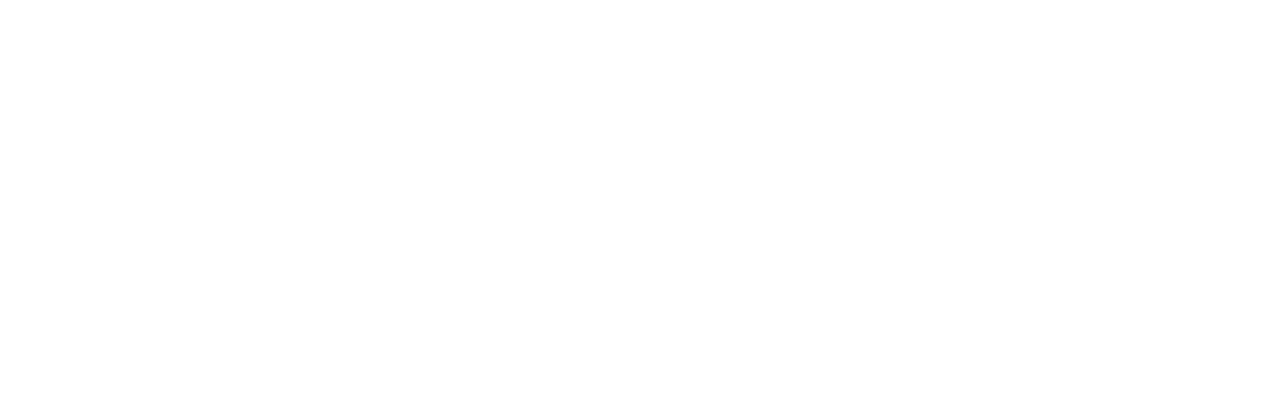
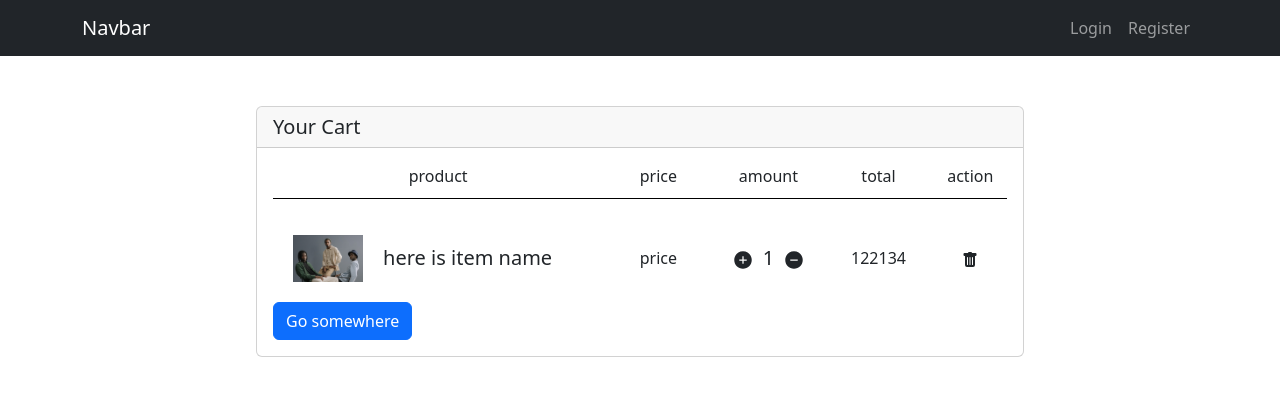
Before and after one commit to DzakiyH/fashion-client, a React (Create React App) app: page /cart-list in a window 1280 px wide. Shown: the top 396 px of the page. Built offline with nearby package versions, Linux system fonts and the light colour scheme.

Commit message:
added cart list

```diff
--- a/package.json
+++ b/package.json
@@ -7,9 +7,11 @@
     "@testing-library/react": "^11.1.0",
     "@testing-library/user-event": "^12.1.10",
     "bootstrap": "5.1.1",
+    "bootstrap-icons": "^1.7.1",
     "react": "^17.0.2",
     "react-bootstrap": "^2.0.0-rc.0",
     "react-dom": "^17.0.2",
+    "react-icons": "^4.3.1",
     "react-redux": "^7.2.5",
     "react-router-dom": "^5.3.0",
     "react-scripts": "4.0.3",
--- a/src/App.js
+++ b/src/App.js
@@ -4,6 +4,7 @@
 import Shop from './Views/shop';
 import LoginUser from './Views/loginUser';
 import RegisterUser from './Views/registerUser';
+import CartList from './Views/cartList';
 import './App.css';
 import 'bootstrap/dist/css/bootstrap.min.css';
 
@@ -27,6 +28,9 @@
           <Route path='/register-user'>
             <RegisterUser />
           </Route>
+          <Route path='/cart-list'>
+            <CartList />
+          </Route>
         </Switch>
       </Router>
     </div>
--- /dev/null
+++ b/src/Components/cartlist/CartItem.js
@@ -0,0 +1,28 @@
+import React from 'react';
+import { AiFillPlusCircle, AiFillMinusCircle } from 'react-icons/ai';
+import { BsFillTrashFill } from 'react-icons/bs';
+
+const CartItem = () => {
+  return (
+    <div className='cart-item'>
+      <img
+        src='/images/men_clothes.jpg'
+        alt='product'
+        className='product-img'
+      />
+      <h5 className='item-name my-auto'>here is item name</h5>
+      <p className='item-price text-center my-auto'>price</p>
+      <div className='item-amount text-center my-auto'>
+        <AiFillPlusCircle />
+        <span className='amount'>1</span>
+        <AiFillMinusCircle />
+      </div>
+      <span className='total text-center my-auto'>122134</span>
+      <div className='remove text-center my-auto'>
+        <BsFillTrashFill />
+      </div>
+    </div>
+  );
+};
+
+export default CartItem;
--- /dev/null
+++ b/src/Views/cartList/index.css
@@ -0,0 +1,71 @@
+.cart-list {
+  margin: auto;
+  margin-top: 50px;
+  width: 60%;
+}
+
+.cart-list .cart-header {
+  list-style-type: none;
+  display: flex;
+  flex-direction: row;
+  text-align: center;
+  padding-left: 0;
+  padding-bottom: 10px;
+  border-bottom: 1px solid #000;
+}
+
+.cart-list .cart-header .product {
+  width: 45%;
+}
+
+.cart-list .cart-header .price {
+  width: 15%;
+}
+
+.cart-list .cart-header .amount {
+  width: 15%;
+}
+
+.cart-list .cart-header .total {
+  width: 15%;
+}
+
+.cart-list .cart-header .action {
+  width: 10%;
+}
+
+.cart-item {
+  display: flex;
+  flex-direction: row;
+  width: 100%;
+}
+
+.cart-item .product-img {
+  width: 15%;
+  padding: 20px;
+}
+
+.cart-item .item-name {
+  width: 30%;
+}
+
+.cart-item .item-price {
+  width: 15%;
+}
+
+.cart-item .item-amount {
+  width: 15%;
+  font-size: 20px;
+}
+
+.cart-item .item-amount .amount {
+  margin: 0 10px;
+}
+
+.cart-item .total {
+  width: 15%;
+}
+
+.cart-item .remove {
+  width: 10%;
+}
--- /dev/null
+++ b/src/Views/cartList/index.js
@@ -0,0 +1,31 @@
+import React from 'react';
+import NavbarLayout from '../../Components/Layout/NavbarLayout';
+import { Card, Button } from 'react-bootstrap';
+import CartItem from '../../Components/cartlist/CartItem';
+import './index.css';
+
+const index = () => {
+  return (
+    <NavbarLayout>
+      <div className='cart-list'>
+        <Card>
+          <Card.Header as='h5'>Your Cart</Card.Header>
+          <Card.Body>
+            <ul className='cart-header'>
+              <li className='product'>product</li>
+              <li className='price'>price</li>
+              <li className='amount'>amount</li>
+              <li className='total'>total</li>
+              <li className='action'>action</li>
+            </ul>
+
+            <CartItem />
+            <Button variant='primary'>Go somewhere</Button>
+          </Card.Body>
+        </Card>
+      </div>
+    </NavbarLayout>
+  );
+};
+
+export default index;
```
Also changed, not shown: 1 other file (tests, documents, lock files or other folders).
